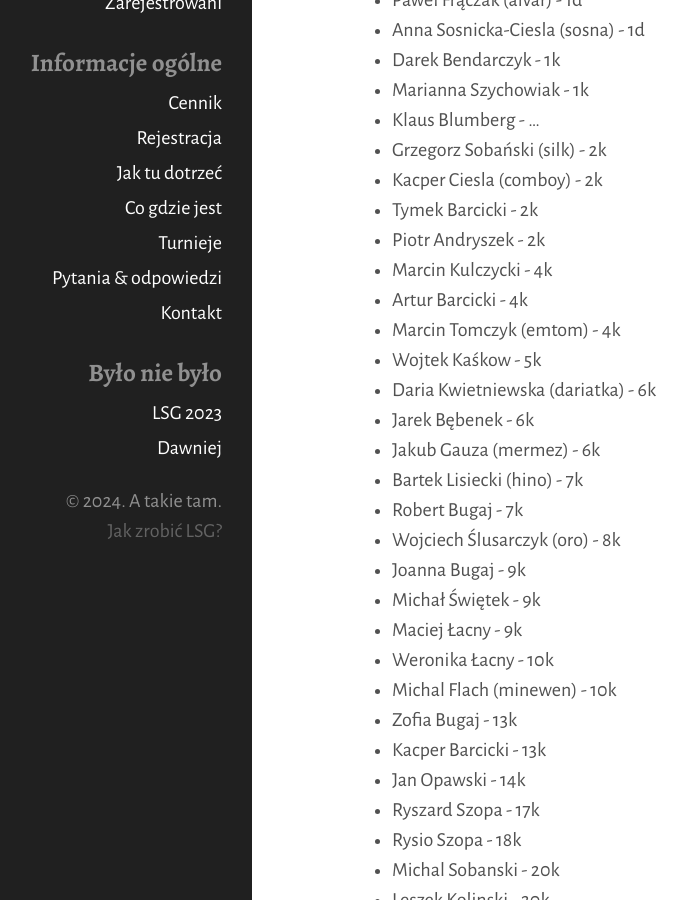
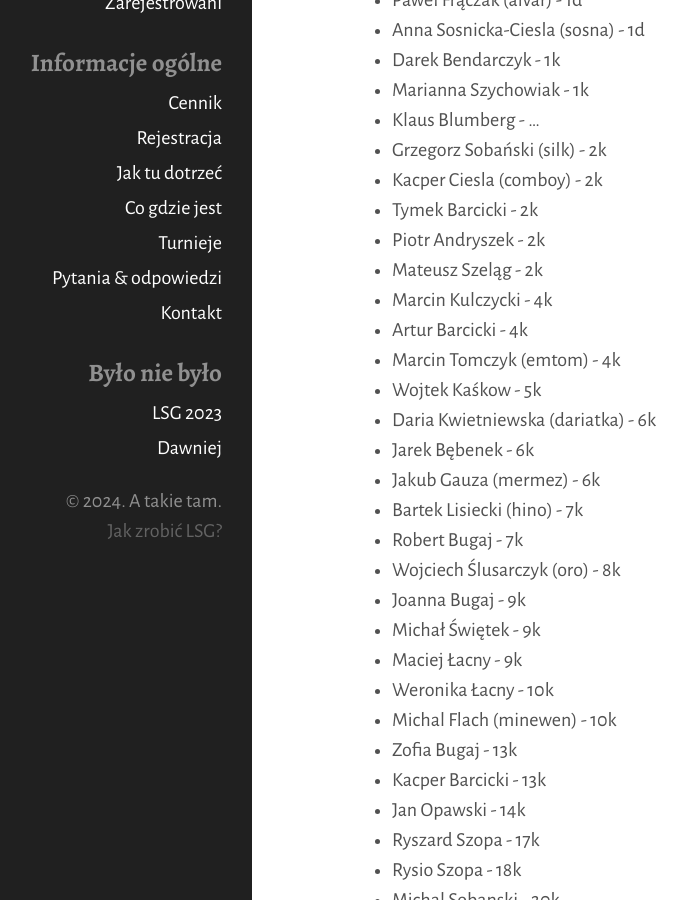
Before and after one commit to tasuki/lsg, a Jekyll site: the page built from zarejestrowani.md, in a window 1280 px wide and 900 px high, scrolled down 435 px. Shown: the whole window, without its empty margins (108-795 px from the left). Built offline with Jekyll 4.4.1, drawn with Linux system fonts in a browser that asks for light colours.

Commit message:
Update zarejestrowani.md

```diff
--- a/zarejestrowani.md
+++ b/zarejestrowani.md
@@ -25,6 +25,7 @@ Zarejestrowani uczestnicy, mniej więcej według stopnia:
 - Kacper Ciesla (comboy) - 2k
 - Tymek Barcicki - 2k
 - Piotr Andryszek - 2k
+- Mateusz Szeląg - 2k
 - Marcin Kulczycki - 4k
 - Artur Barcicki - 4k
 - Marcin Tomczyk (emtom) - 4k
```
